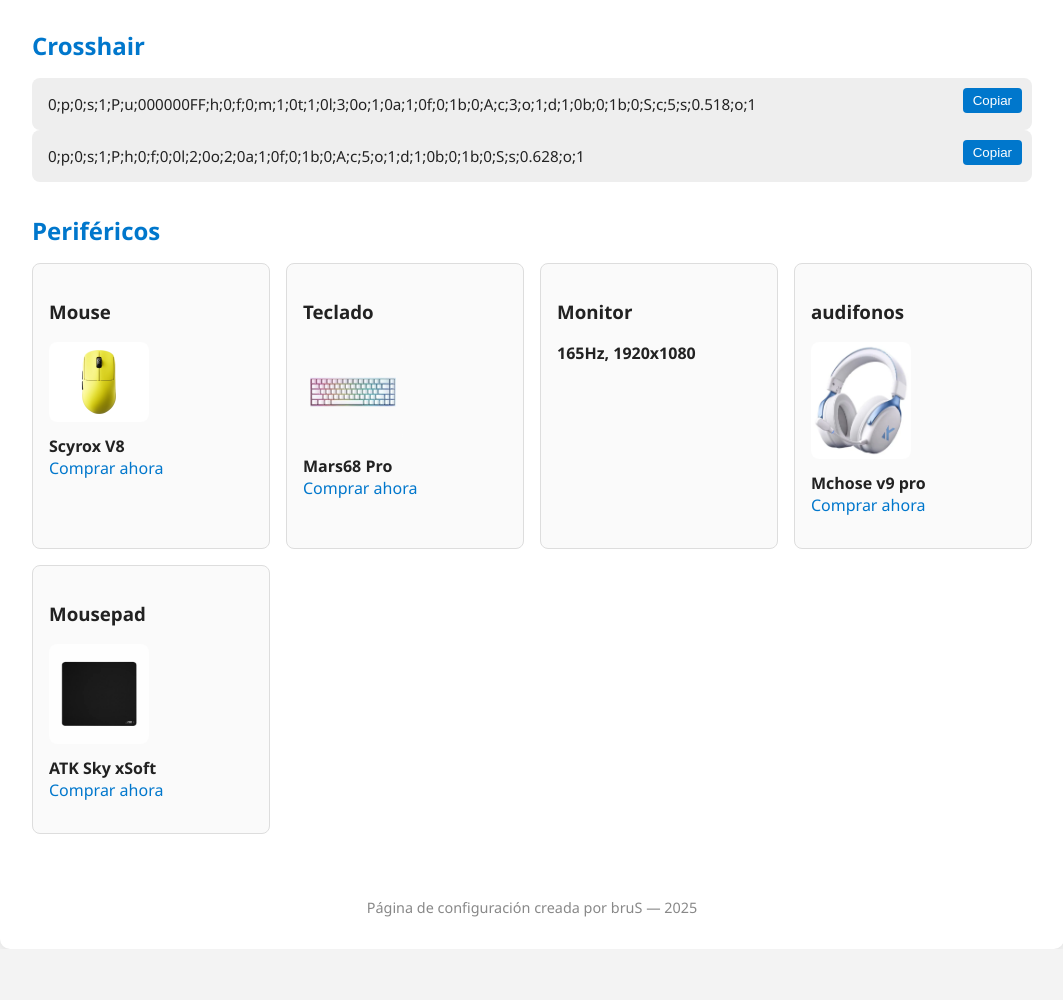
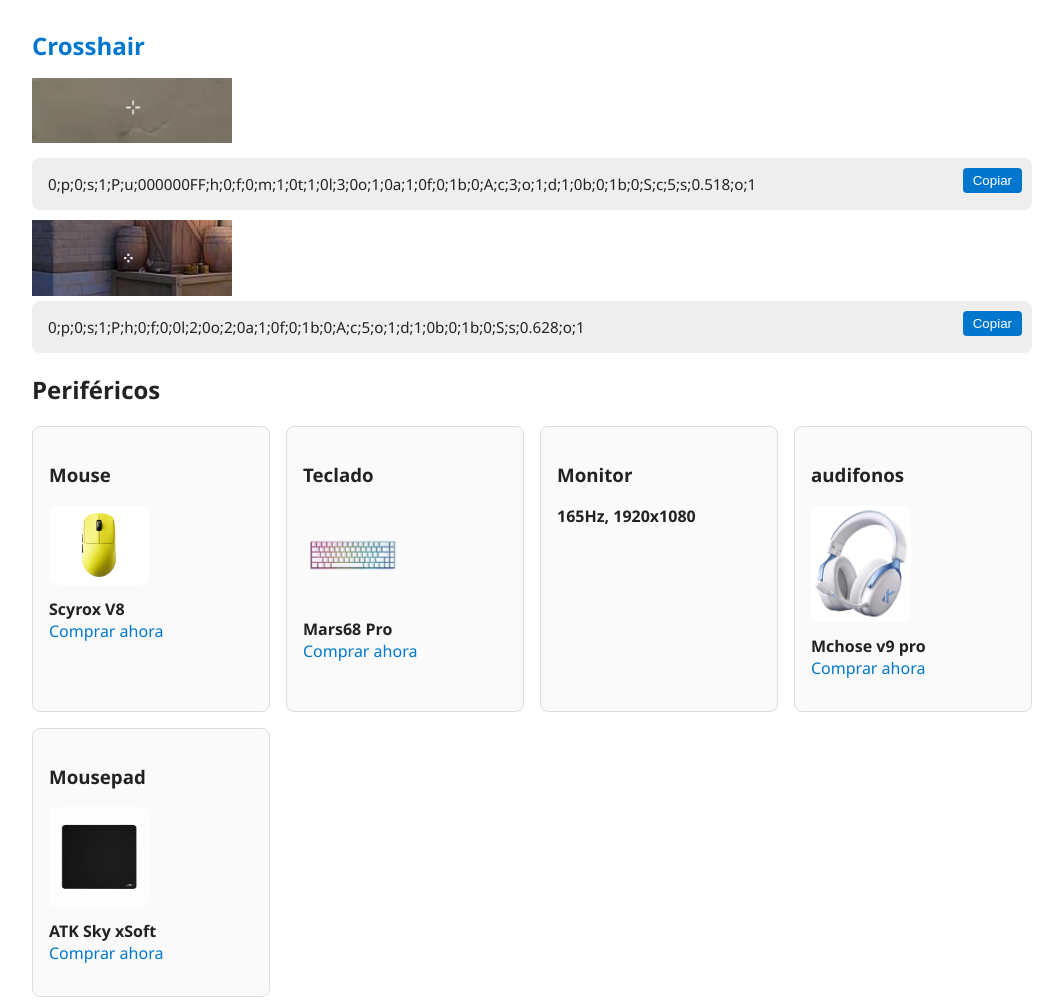
Before and after one commit to brusvega20/bruSettings, a plain HTML site: page index.html in a window 1280 px wide. Shown: the part 519-1519 px from the top of the page, without its empty margins (108-1171 px from the left). Before the commit the page ends 1468 px from the top, so only its background shows below. Drawn offline with Linux system fonts and the light colour scheme.

Commit message:
Add files via upload

```diff
--- a/index.html
+++ b/index.html
@@ -167,7 +167,7 @@
           <a href="https://www.instagram.com/_brunovega/" target="_blank" rel="noopener" aria-label="Instagram">
             <i class="fab fa-instagram"></i>
           </a>
-          <a href="https://www.tiktok.com/brus_fps" target="_blank" rel="noopener" aria-label="TikTok">
+          <a href="https://www.tiktok.com/@brus_fps" target="_blank" rel="noopener" aria-label="TikTok">
             <i class="fab fa-tiktok"></i>
           </a>
           <a href="https://www.twitch.tv/brus_fps" target="_blank" rel="noopener" aria-label="Twitch">
@@ -210,18 +210,24 @@
 
     <div class="section">
   <h2>Crosshair</h2>
+
+  <!-- Imagen aquí -->
+  <img src="mira1.png" alt="Imagen de crosshair" style="width: 200px; margin-bottom: 10px;" />
+
   <div class="crosshair-code" id="crosshair-text">
     0;p;0;s;1;P;u;000000FF;h;0;f;0;m;1;0t;1;0l;3;0o;1;0a;1;0f;0;1b;0;A;c;3;o;1;d;1;0b;0;1b;0;S;c;5;s;0.518;o;1
     <button class="copy-button" onclick="copiarCrosshair()">Copiar</button>
   </div>
 
+  <!-- Segunda imagen (opcional) -->
+  <img src="mira2.png" alt="Otra crosshair" style="width: 200px; margin-top: 10px;" />
+
   <div class="crosshair-code" id="crosshair-text">
     0;p;0;s;1;P;h;0;f;0;0l;2;0o;2;0a;1;0f;0;1b;0;A;c;5;o;1;d;1;0b;0;1b;0;S;s;0.628;o;1
-
     <button class="copy-button" onclick="copiarCrosshair()">Copiar</button>
   </div>
 </div>
-    <div class="section">
+
 
 
 
```
Also changed, not shown: mira1.png (added), mira2.png (added). Lines whose indentation alone changed are shown as unchanged.
